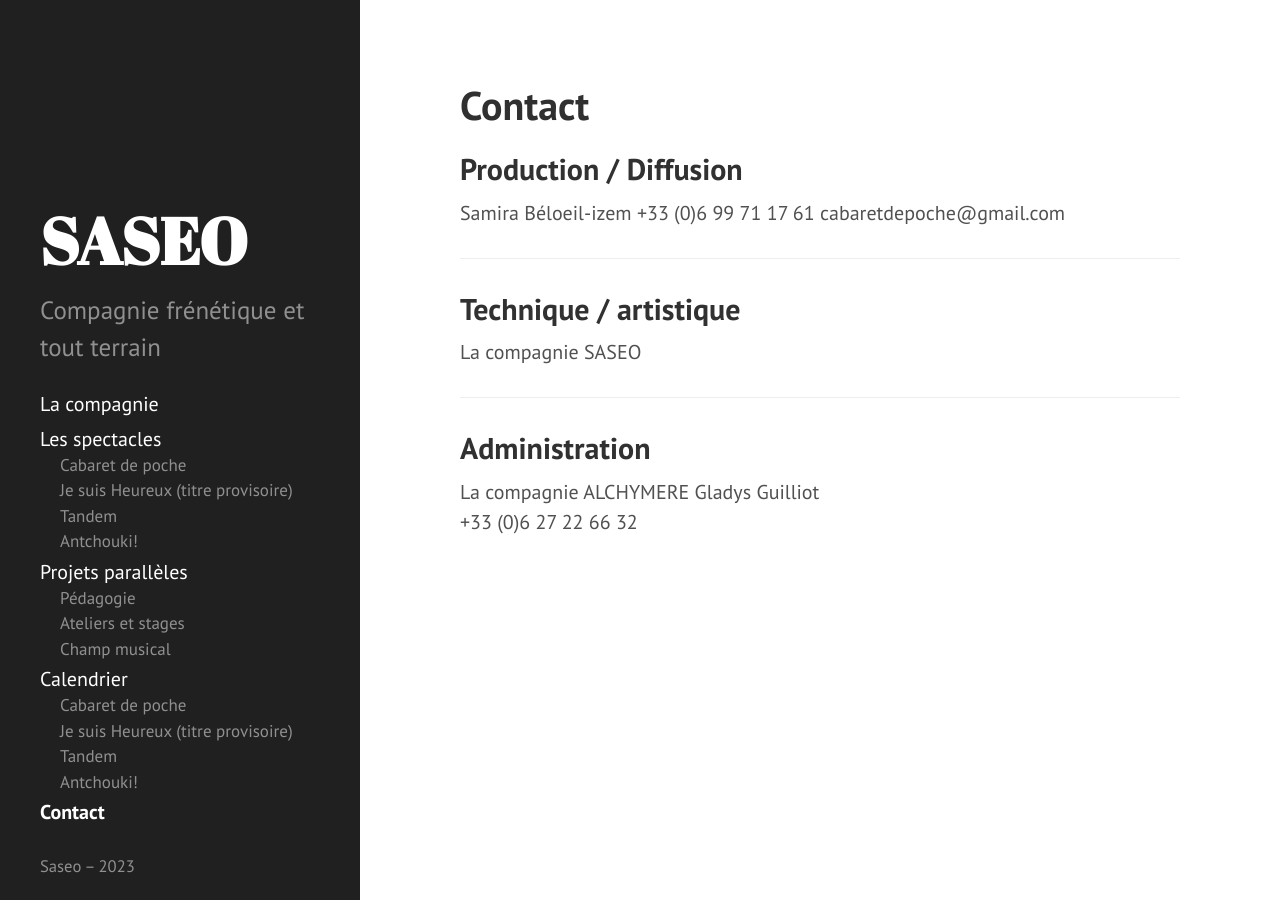
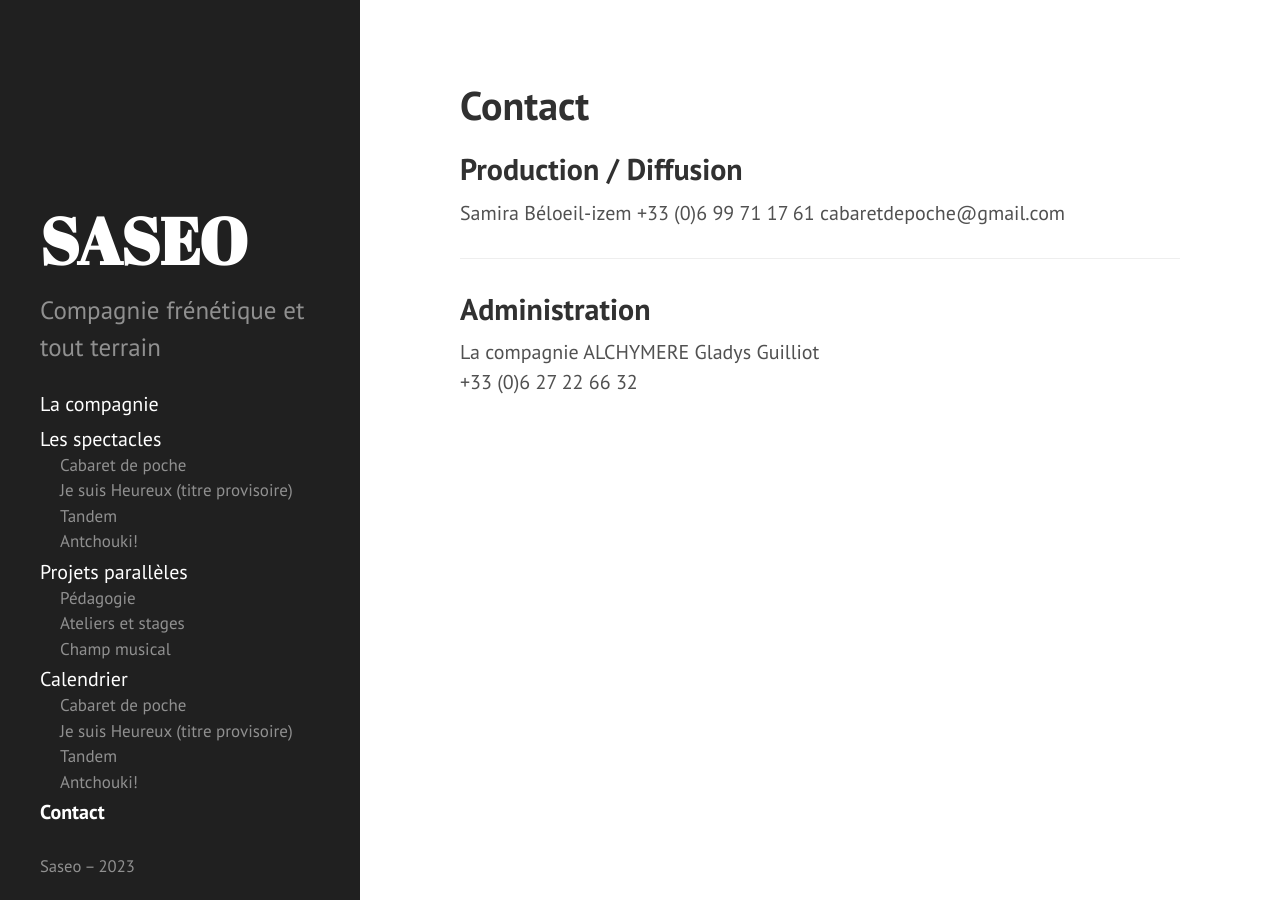
Before and after one commit to rizoom/saseo.org, a Jekyll site: the page built from contact.md, in a window 1280 px wide. Built offline with Jekyll 4.4.1, drawn with Linux system fonts in a browser that asks for light colours.

Commit message:
feat: laast tweaks

```diff
--- a/contact.md
+++ b/contact.md
@@ -11,11 +11,6 @@ cabaretdepoche@gmail.com
 
 ---
 
-## Technique / artistique
-La compagnie SASEO
-
----
-
 ## Administration
 La compagnie ALCHYMERE
 Gladys Guilliot
```
Also changed, not shown: Projets parallèles.md (+1 -1 lines).
